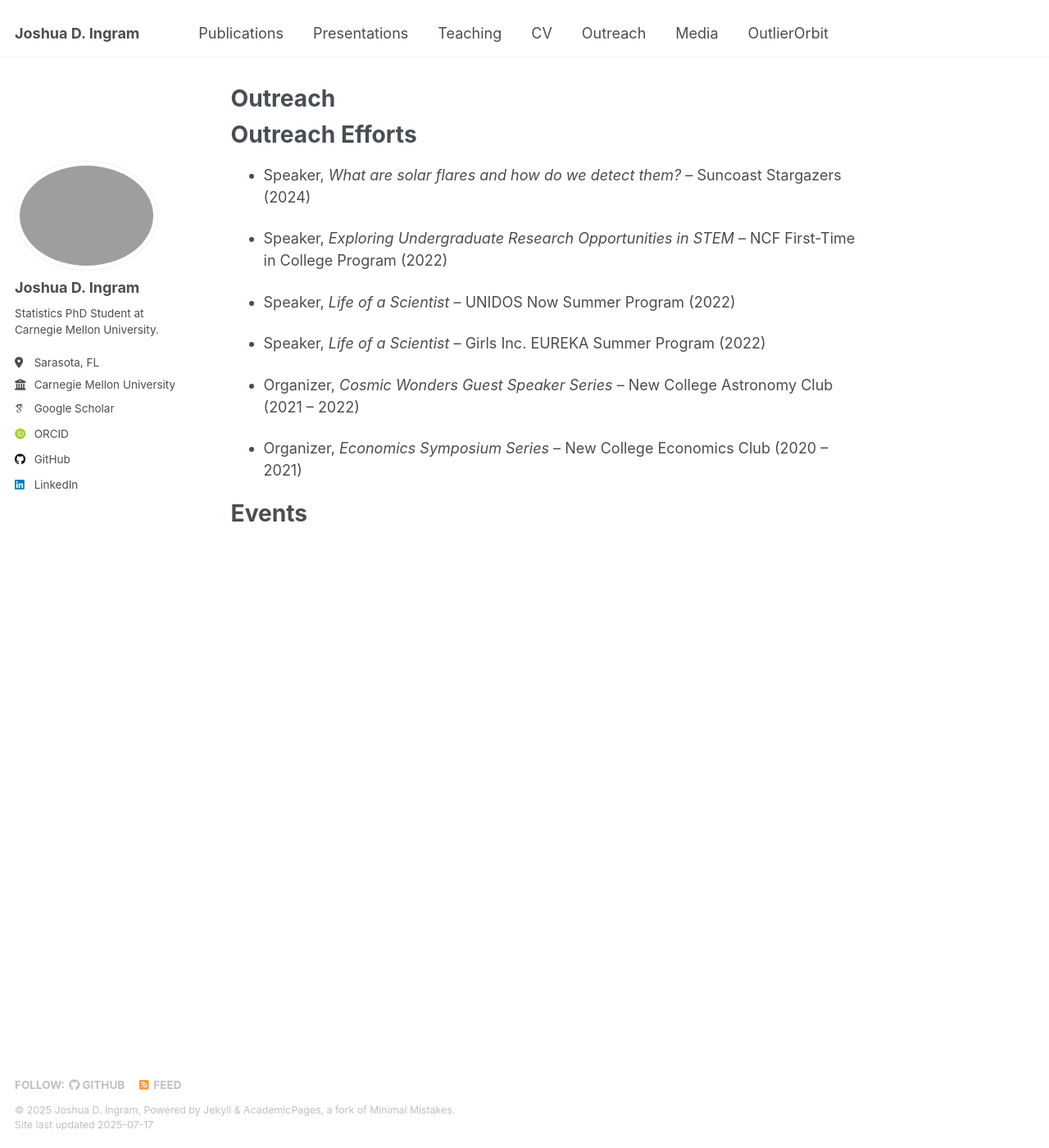
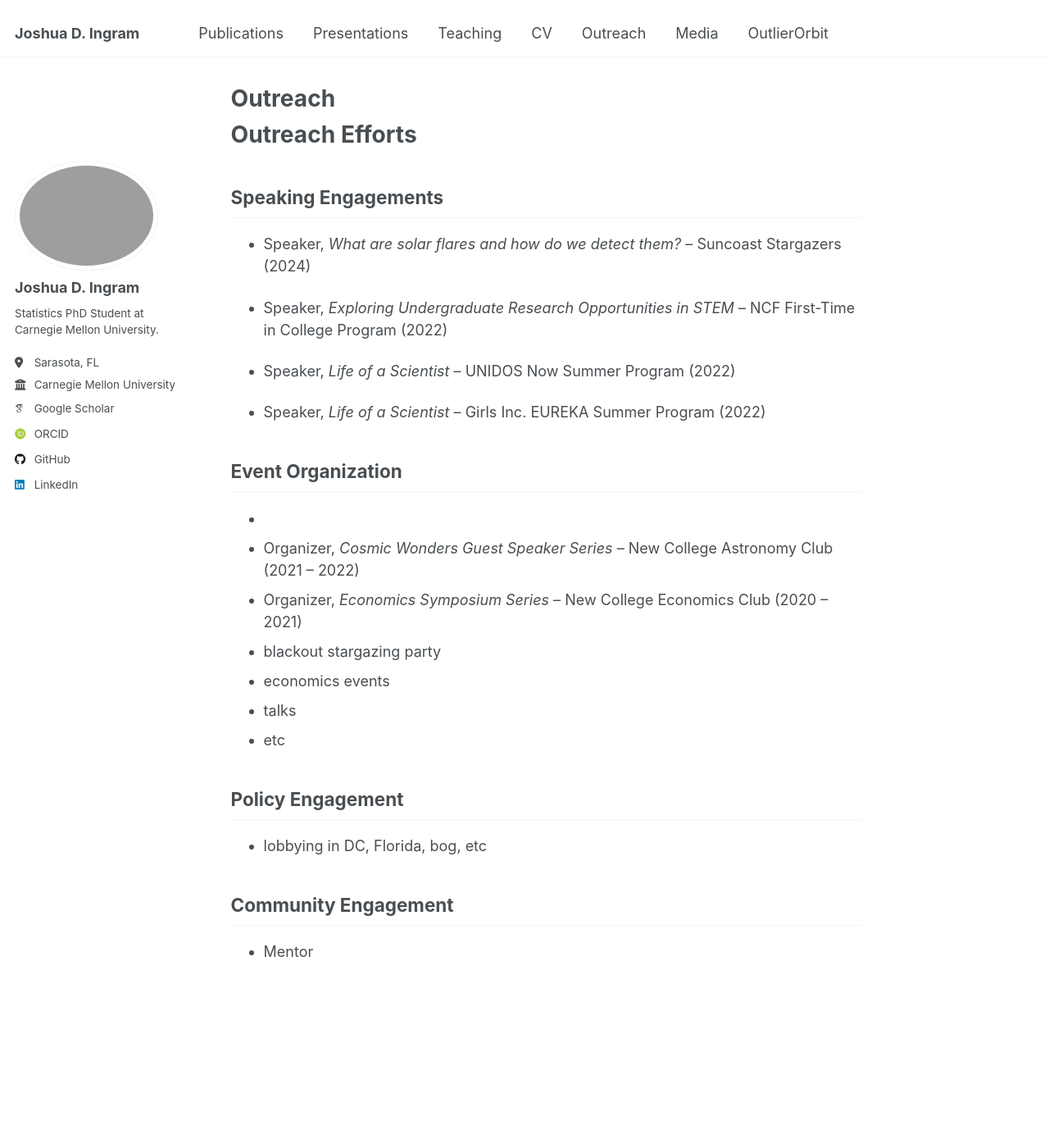
Before and after one commit to Joshuaingram/joshuaingram.github.io, a Jekyll site: the page built from _pages/outreach.md, in a window 1280 px wide and 1400 px high. Shown: the whole window at 82% size. Built offline with Jekyll 4.4.1, drawn with Linux system fonts in a browser that asks for light colours; some web fonts are replaced.

Commit message:
Update outreach.md

```diff
--- a/_pages/outreach.md
+++ b/_pages/outreach.md
@@ -8,6 +8,9 @@ author_profile: true
 Outreach Efforts
 ======
 
+Speaking Engagements
+------
+
 * Speaker, *What are solar flares and how do we detect them?* – Suncoast Stargazers (2024)
 
 * Speaker, *Exploring Undergraduate Research Opportunities in STEM* – NCF First-Time in College Program (2022)
@@ -16,10 +19,20 @@ Outreach Efforts
 
 * Speaker, *Life of a Scientist* – Girls Inc. EUREKA Summer Program (2022)
 
+Event Organization
+------
+*
 * Organizer, *Cosmic Wonders Guest Speaker Series* – New College Astronomy Club (2021 – 2022)
+* Organizer, *Economics Symposium Series* – New College Economics Club (2020 – 2021)
+* blackout stargazing party
+* economics events
+* talks
+* etc
 
-* Organizer, *Economics Symposium Series* – New College Economics Club (2020 – 2021)
+Policy Engagement
+------
+* lobbying in DC, Florida, bog, etc
 
-
-Events
-=====
+Community Engagement
+------
+* Mentor
```
